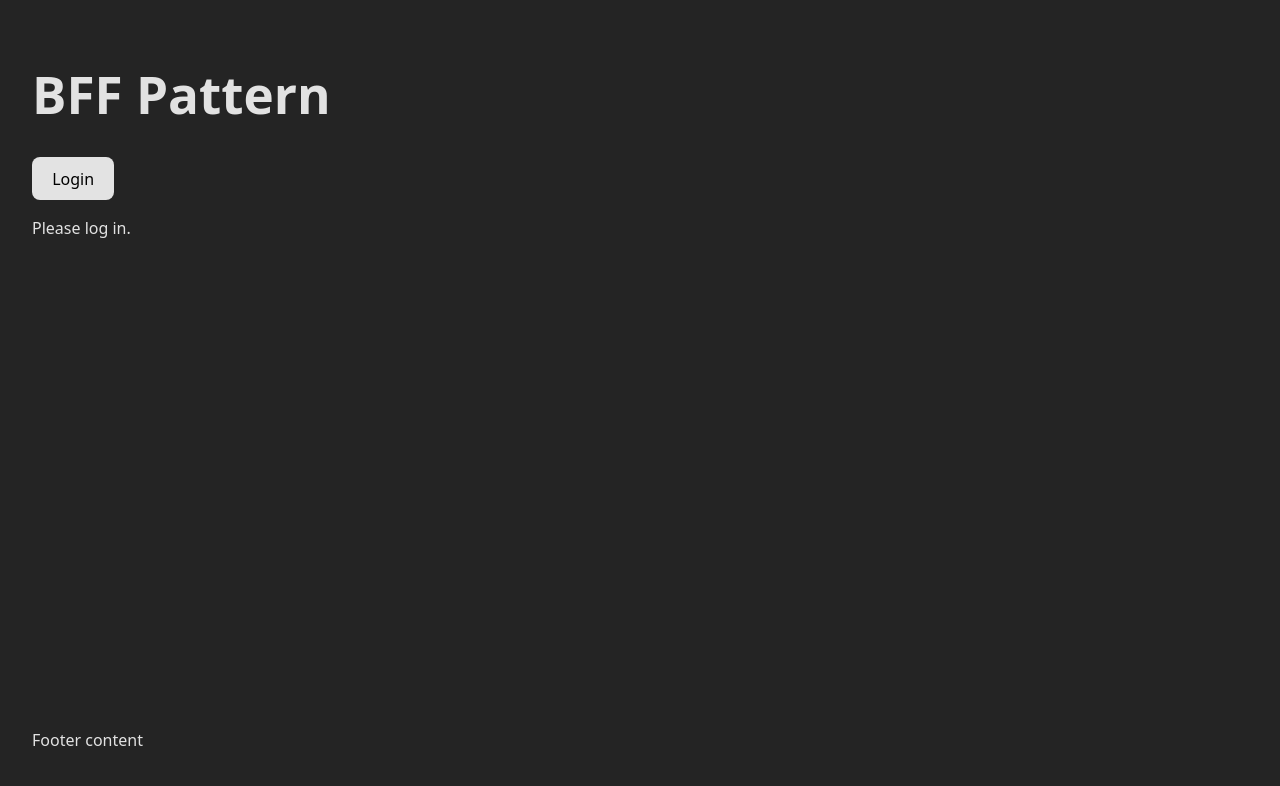
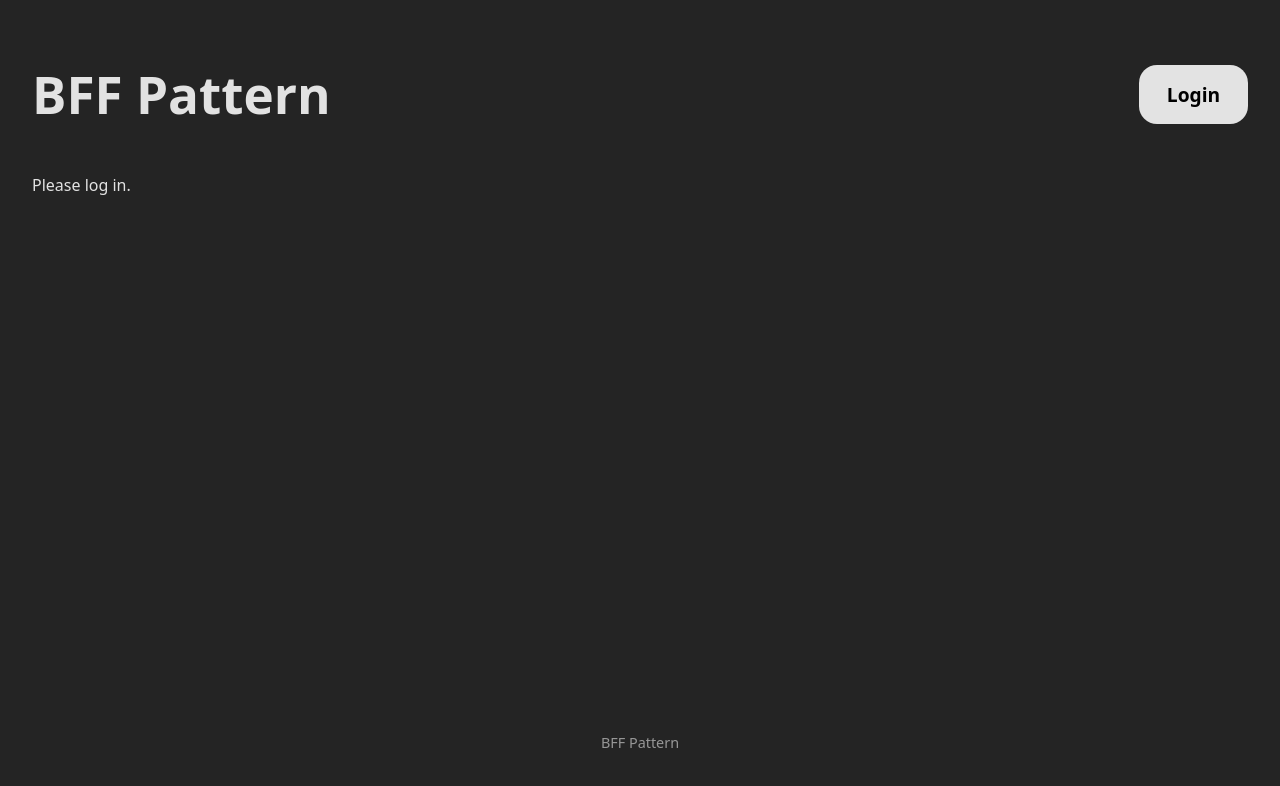
Before and after one commit to pinkkila/bff-pattern, a React (Vite) app in the folder spa/: page / in a window 1280 px wide. Shown: the top 786 px of the page. Built offline with nearby package versions, Linux system fonts and the light colour scheme; no server answers.

Commit message:
add styles

```diff
--- a/spa/src/App.css
+++ b/spa/src/App.css
@@ -8,6 +8,165 @@
   padding: 2rem;
 }
 
+.header {
+  display: flex;
+  align-items: center;
+  justify-content: space-between;
+}
+
+.welcome {
+  font-size: 2rem;
+  font-weight: bold;
+  text-align: center;
+  padding: 1rem;
+}
+
 .footer {
   margin-top: auto;
+  padding-top: 2rem;
+  opacity: 0.6;
+  font-size: 0.9rem;
+  text-align: center;
 }
+
+.login-btn {
+  border-radius: 18px;
+  border: 1px solid transparent;
+  padding: 0.8em 1.4em;
+  font-size: 1.2em;
+  font-weight: 700;
+  font-family: inherit;
+  background-color: rgba(255, 255, 255, 0.87);
+  cursor: pointer;
+  transition: border-color 0.25s;
+}
+
+.login-btn:hover {
+  border-color: #646cff;
+}
+.login-btn:focus,
+.login-btn:focus-visible {
+  outline: 4px auto -webkit-focus-ring-color;
+}
+
+.message {
+  display: flex;
+  align-items: center;
+  justify-content: space-between;
+  gap: 1.5rem;
+  padding: 1rem;
+  background-color: rgba(255, 255, 255, 0.03);
+  border: 1px solid rgba(255, 255, 255, 0.1);
+  border-radius: 8px;
+  transition: border-color 0.2s, background-color 0.2s;
+}
+
+.message:hover {
+  background-color: rgba(255, 255, 255, 0.05);
+}
+
+.message p {
+  margin: 0;
+  flex-grow: 1;
+  word-break: break-word;
+}
+
+.message input {
+  flex-grow: 1;
+  background-color: #1a1a1a;
+  border: 1px solid #646cff;
+  border-radius: 10px;
+  padding: 0.5rem;
+  color: white;
+  font-size: 1rem;
+  outline: none;
+}
+
+.actions {
+  display: flex;
+  gap: 0.5rem;
+  flex-shrink: 0;
+}
+
+.message button {
+  padding: 0.4rem 1rem;
+  font-size: 0.85rem;
+  background-color: #333;
+  color: #eee;
+  border: 1px solid rgba(255, 255, 255, 0.1);
+  border-radius: 10px;
+  cursor: pointer;
+  transition: background-color 0.2s, transform 0.1s;
+}
+
+.message button:hover:not(:disabled) {
+  background-color: #444;
+  border-color: rgba(100, 108, 255, 0.5);
+}
+
+.message button:active:not(:disabled) {
+  transform: translateY(1px); /* Slight click feedback */
+}
+
+.message button:disabled {
+  opacity: 0.5;
+  cursor: not-allowed;
+}
+
+.message-form {
+  display: flex;
+  gap: 1rem;
+  margin-bottom: 2rem;
+  padding: 1.5rem;
+  background-color: rgba(255, 255, 255, 0.02);
+  border: 1px dashed rgba(255, 255, 255, 0.1);
+  border-radius: 12px;
+}
+
+/* Style the input inside the form */
+.message-form input {
+  flex-grow: 1;
+  background-color: #1a1a1a;
+  border: 1px solid rgba(255, 255, 255, 0.2);
+  border-radius: 10px;
+  padding: 0.8rem 1rem;
+  color: white;
+  font-size: 1rem;
+  outline: none;
+  transition: border-color 0.2s;
+}
+
+.message-form input:focus {
+  border-color: #646cff;
+}
+
+.message-form input:disabled {
+  opacity: 0.5;
+  cursor: not-allowed;
+}
+
+/* Style the submit button */
+.message-form button {
+  padding: 0.8rem 1.5rem;
+  font-weight: 600;
+  background-color: #646cff; /* Primary color for the main action */
+  color: white;
+  border: none;
+  border-radius: 25px; /* Round "pill" shape */
+  cursor: pointer;
+  transition: background-color 0.2s, transform 0.1s;
+}
+
+.message-form button:hover:not(:disabled) {
+  background-color: #535bf2;
+}
+
+.message-form button:active:not(:disabled) {
+  transform: translateY(1px);
+}
+
+.message-form button:disabled {
+  background-color: #333;
+  color: #666;
+  cursor: not-allowed;
+}
--- a/spa/src/App.tsx
+++ b/spa/src/App.tsx
@@ -13,8 +13,10 @@ export default function App() {
 
   return (
     <>
-      <h1>BFF Pattern</h1>
-      <Login />
+      <div className="header">
+        <h1>BFF Pattern</h1>
+        <Login />
+      </div>
       {user ? <MessageBoard user={user} /> : <p>Please log in.</p>}
       <Footer />
     </>
--- a/spa/src/components/Footer.tsx
+++ b/spa/src/components/Footer.tsx
@@ -2,7 +2,7 @@
 function Footer() {
   return (
     <div className="footer">
-      <p>Footer content</p>
+      <p>BFF Pattern</p>
     </div>
   );
 }
--- a/spa/src/components/Login.tsx
+++ b/spa/src/components/Login.tsx
@@ -5,5 +5,5 @@ import LoginButton from "./LoginButton.tsx";
 export default function Login() {
   const { user } = useAuthContext();
 
-  return <section>{user ? <LogoutButton /> : <LoginButton />}</section>;
+  return <>{user ? <LogoutButton /> : <LoginButton />}</>;
 }
--- a/spa/src/components/LoginButton.tsx
+++ b/spa/src/components/LoginButton.tsx
@@ -6,7 +6,7 @@ export default function LoginButton() {
   };
 
   return (
-    <button onClick={handleLogin}>
+    <button onClick={handleLogin} className="login-btn">
       Login
     </button>
   );
--- a/spa/src/components/LogoutButton.tsx
+++ b/spa/src/components/LogoutButton.tsx
@@ -3,5 +3,5 @@ import { useAuthContext } from "../hooks/use-auth.ts";
 export default function LogoutButton() {
   const { logout } = useAuthContext();
 
-  return <button onClick={logout}>Logout</button>;
+  return <button onClick={logout} className="login-btn">Logout</button>;
 }
--- a/spa/src/components/Message.tsx
+++ b/spa/src/components/Message.tsx
@@ -32,7 +32,7 @@ export default function Message({ message }: MessageProps) {
   const isPending = updateIsPending || deleteIsPending;
 
   return (
-    <li>
+    <li className="message">
       {isEditing ? (
         <MessageEdit
           content={content}
@@ -70,12 +70,14 @@ function MessageView({ content, onEdit, onDelete, isPending, deleteIsPending }:
   return (
     <>
       <p>{content}</p>
+      <div className="actions">
         <button onClick={onEdit} disabled={isPending}>
           Edit
         </button>
         <button onClick={onDelete} disabled={isPending}>
           {deleteIsPending ? "Deleting..." : "Delete"}
         </button>
+      </div>
     </>
   );
 }
@@ -98,12 +100,14 @@ function MessageEdit({ content, setContent, onSave, onCancel, isPending, updateI
         disabled={isPending}
         autoFocus
       />
+      <div className="actions">
         <button onClick={onSave} disabled={isPending || !content.trim()}>
           {updateIsPending ? "Saving..." : "Save"}
         </button>
         <button onClick={onCancel} disabled={isPending}>
           Cancel
         </button>
+      </div>
     </>
   );
 }
--- a/spa/src/components/MessageBoard.tsx
+++ b/spa/src/components/MessageBoard.tsx
@@ -17,7 +17,7 @@ export default function MessageBoard({ user }: MessageBoardProps) {
 
   return (
     <main>
-      <p>Welcome, {user.username}!</p>
+      <p className="welcome">Welcome, {user.username}!</p>
 
       {isLoading && <p>Loading messages...</p>}
       {isError && <p>Error loading messages. Please try again later.</p>}
--- a/spa/src/components/MessageForm.tsx
+++ b/spa/src/components/MessageForm.tsx
@@ -23,7 +23,7 @@ export default function MessageForm() {
   };
 
   return (
-    <form onSubmit={handleSubmit}>
+    <form onSubmit={handleSubmit} className="message-form">
       <input
         type="text"
         value={message}
--- a/spa/src/index.css
+++ b/spa/src/index.css
@@ -41,23 +41,13 @@ h1 {
   line-height: 1.1;
 }
 
-button {
-  border-radius: 8px;
-  border: 1px solid transparent;
-  padding: 0.6em 1.2em;
-  font-size: 1em;
-  font-weight: 500;
-  font-family: inherit;
-  background-color: rgba(255, 255, 255, 0.87);
-  cursor: pointer;
-  transition: border-color 0.25s;
-}
-button:hover {
-  border-color: #646cff;
-}
-button:focus,
-button:focus-visible {
-  outline: 4px auto -webkit-focus-ring-color;
+ul {
+  list-style: none;
+  padding: 0;
+  margin: 1.5rem 0;
+  display: flex;
+  flex-direction: column;
+  gap: 1rem;
 }
 
 
```
Lines whose indentation alone changed are shown as unchanged.
